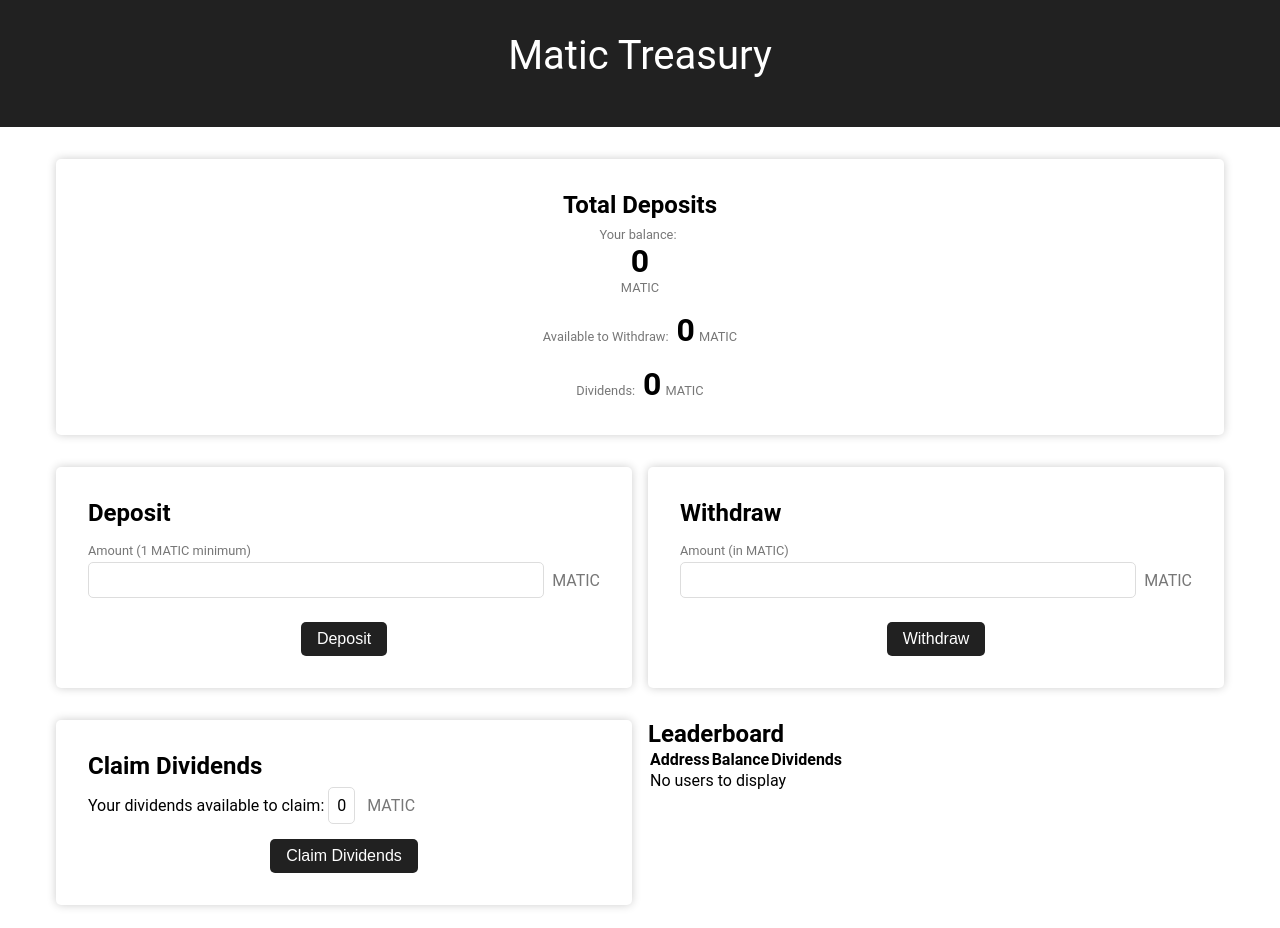
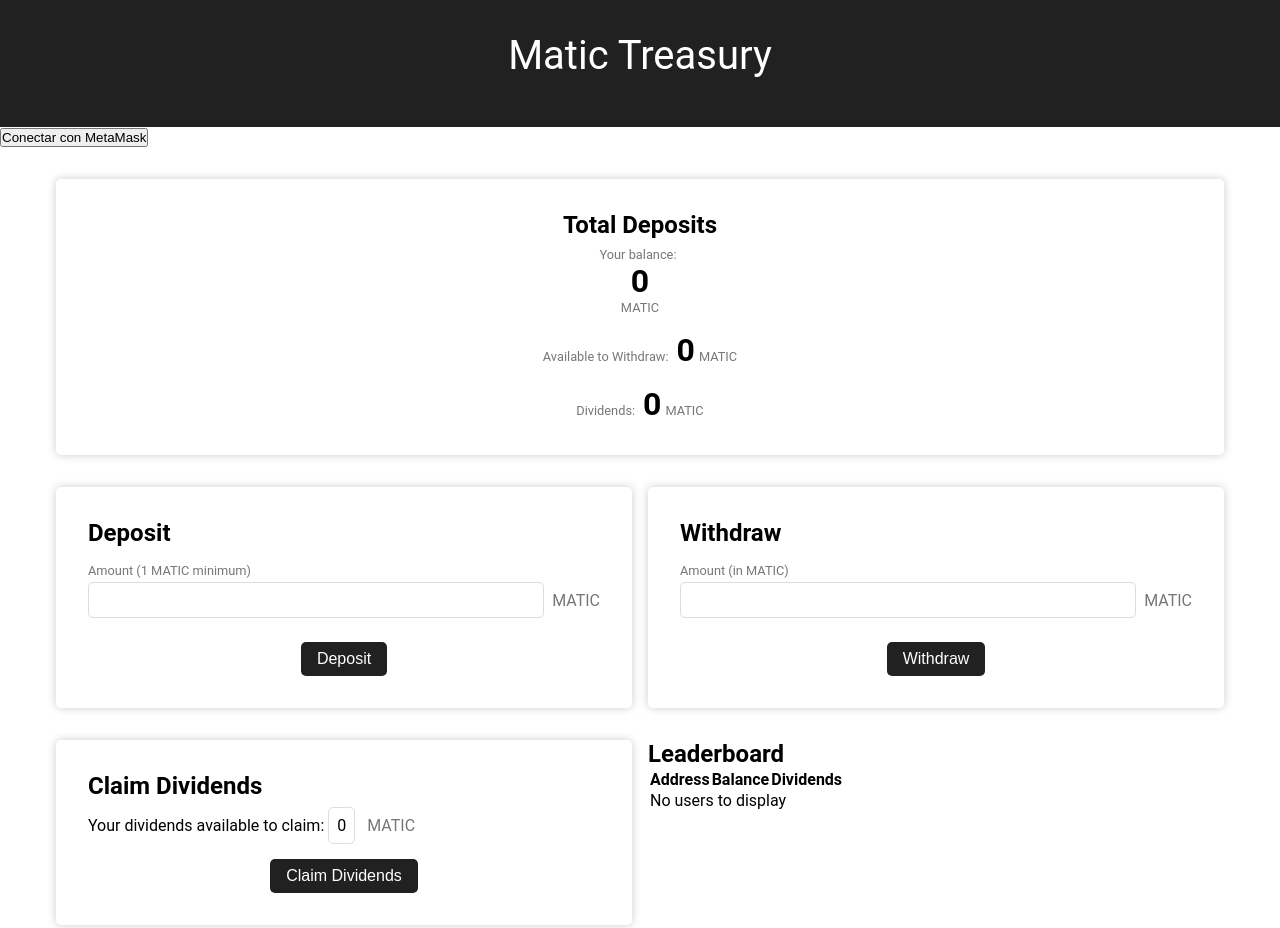
Before and after one commit to Rubtururu/prueba001, a plain HTML site: page index.htm in a window 1280 px wide. Drawn offline with nearby package versions, Linux system fonts and the light colour scheme.

Commit message:
Update index.htm

```diff
--- a/index.htm
+++ b/index.htm
@@ -12,6 +12,7 @@
         <h1 class="header__title">Matic Treasury</h1>
       </div>
     </div>
+<button id="connect-metamask-button" class="button button--primary">Conectar con MetaMask</button>
 
     <div class="main">
       <div class="container">
```
